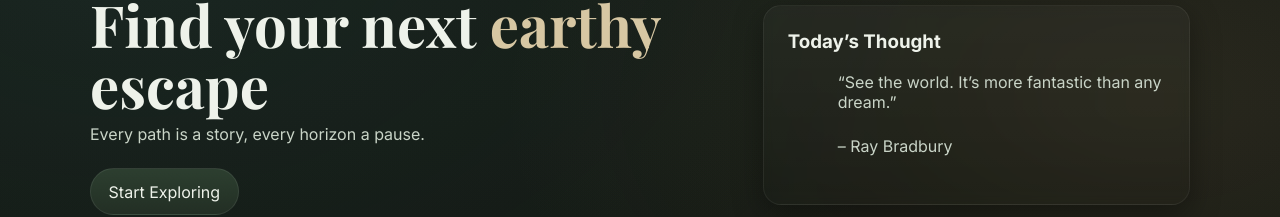
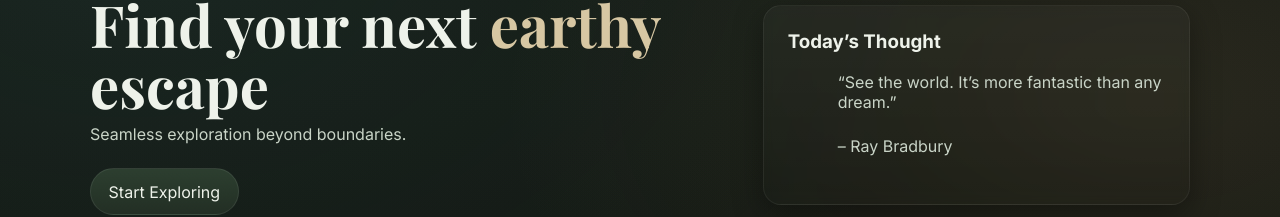
Before and after one commit to therohandas/Bon-Journee, a React (Vite) app: page / in a window 1280 px wide. Shown: the part 139-356 px from the top of the page. Built offline with nearby package versions, Linux system fonts and the light colour scheme.

Commit message:
Update Hero.jsx

```diff
--- a/src/components/Hero.jsx
+++ b/src/components/Hero.jsx
@@ -10,7 +10,7 @@ export default function Hero(){
         transition={{ duration: .6, ease: 'easeOut' }}
       >
         <h1>Find your next <span style={{color:'var(--e-sand)'}}>earthy</span> escape</h1>
-        <p>Every path is a story, every horizon a pause.</p>
+        <p>Seamless exploration beyond boundaries.</p>
         <Link to="/explore" className="btn">Start Exploring</Link>
       </motion.div>
 
```
